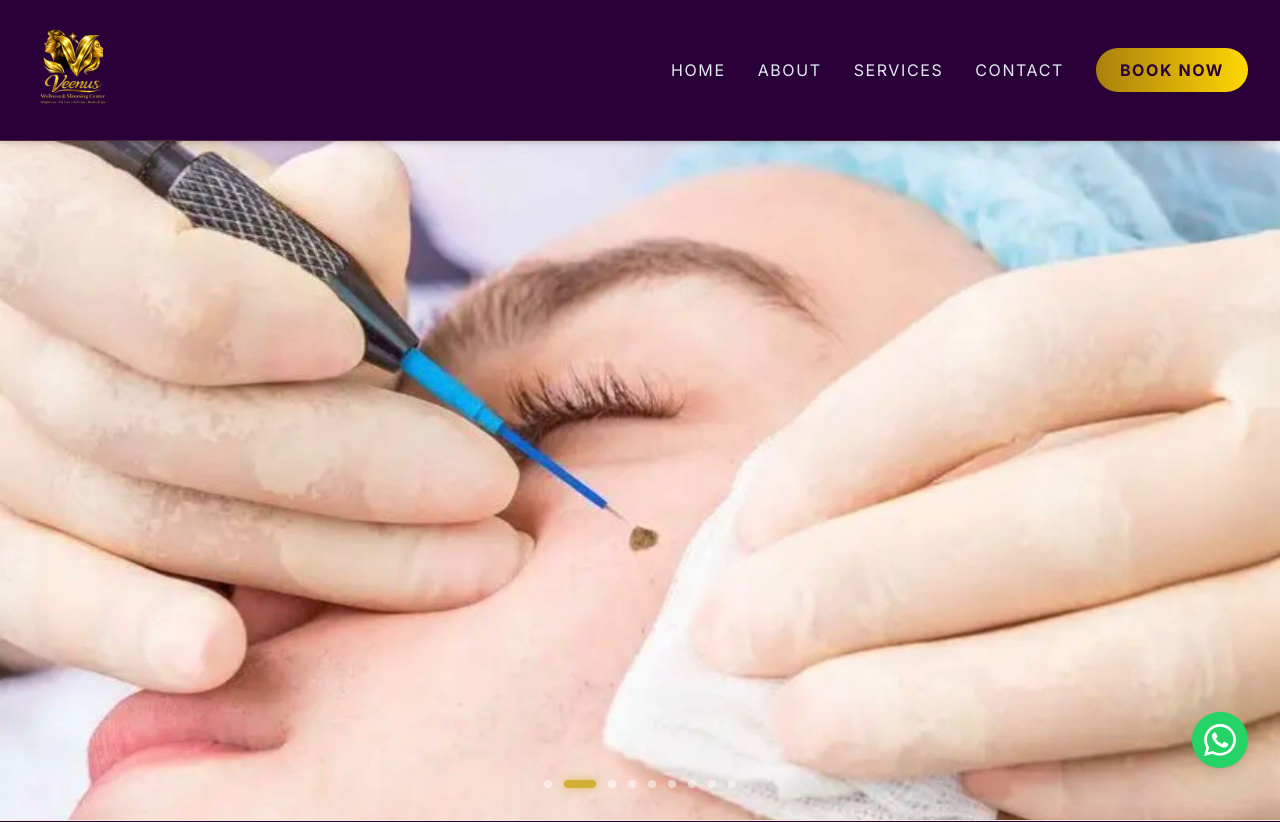
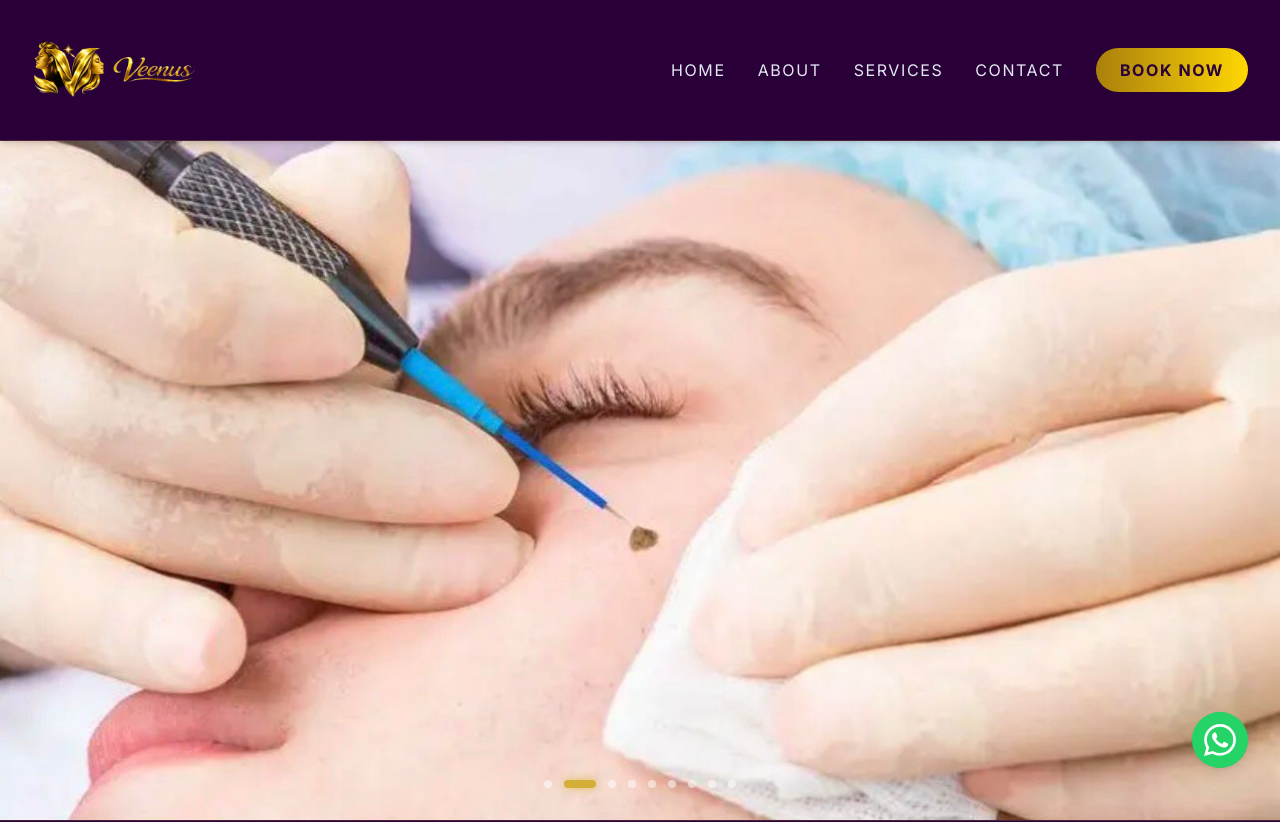
Before and after one commit to SaNjAy-bRo/veenus, a Next.js app: page / in a window 1280 px wide. Shown: the top 822 px of the page. Built offline with nearby package versions, Linux system fonts and the light colour scheme; a web font is replaced by a local one.

Commit message:
style: final logo updates (nav/footer) and forced dark theme background

```diff
--- a/src/app/globals.css
+++ b/src/app/globals.css
@@ -34,15 +34,8 @@
 }
 
 :root {
-  --background: #ffffff;
-  --foreground: #171717;
-}
-
-@media (prefers-color-scheme: dark) {
-  :root {
-    --background: #1C0434;
-    --foreground: #ededed;
-  }
+  --background: #290038;
+  --foreground: #ededed;
 }
 
 body {
--- a/src/components/Navbar.tsx
+++ b/src/components/Navbar.tsx
@@ -36,7 +36,7 @@ export default function Navbar() {
           <Link href="/" className="flex items-center group relative z-50 -ml-2">
             <div className="relative w-[180px] h-[65px] md:w-[280px] md:h-[100px] transition-transform duration-300 hover:scale-105">
               <Image
-                src="/Veenus.png"
+                src="/veenus nav.png"
                 alt="Veenus Wellness & Slimming Center"
                 fill
                 className="object-contain object-left"
```
Also changed, not shown: public/veenus nav.png (added).
